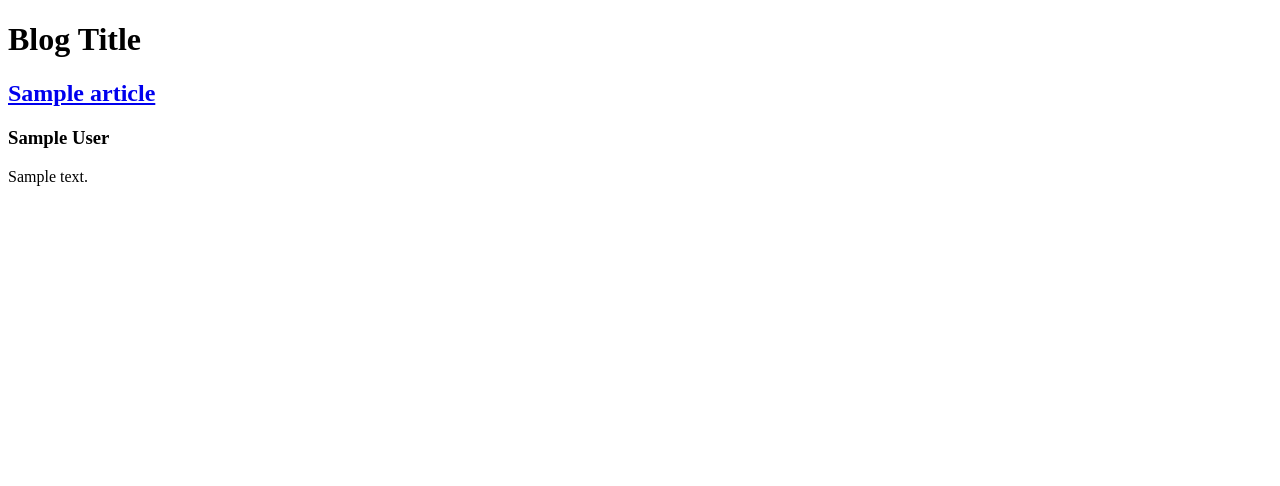
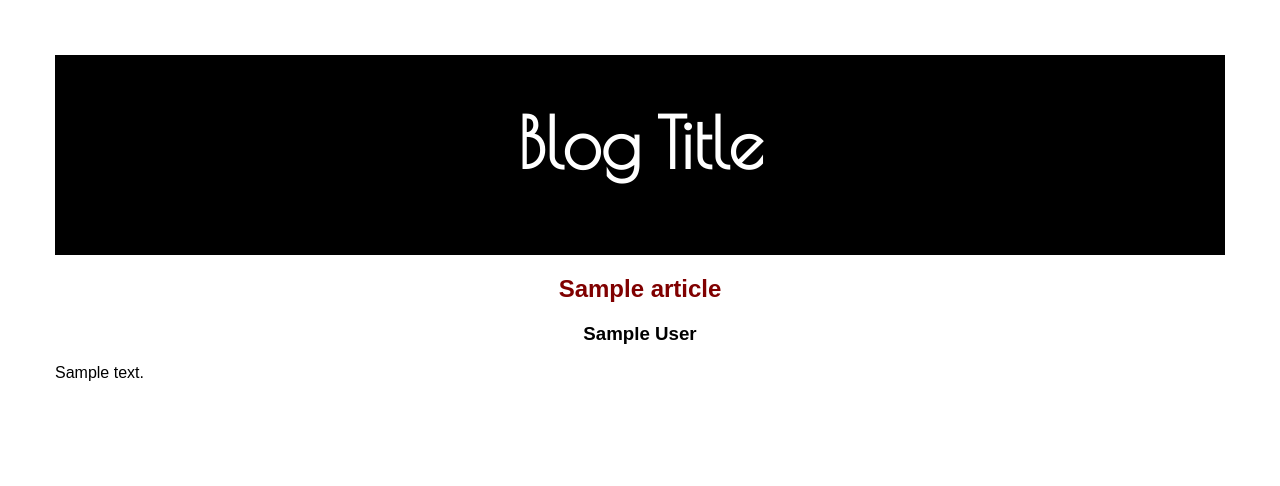
Before and after one commit to sharellb/blog, a PHP site: page / in a window 1280 px wide. Shown: the top 486 px of the page. Run offline with PHP 8.4, Linux system fonts and the light colour scheme; tables that the repository leaves empty or names only in its code hold one stand-in row (values such as "Sample post").

Commit message:
Added styling

```diff
--- /dev/null
+++ b/css/style.css
@@ -0,0 +1,113 @@
+
+/* GENERAL*/
+
+body {
+	font-family: sans-serif;
+	text-align: center;
+	margin: 0 0 100px;
+	padding: 55px;
+}
+
+
+a {
+	text-decoration:none;
+}
+/* ARTICLES */
+article p {
+	text-align: justify;
+}
+
+article {
+	top-padding: 210px;
+}
+/* HEADER */
+
+header {
+	font-family: 'Poiret One', cursive;
+	border-bottom: #800000;
+	text-align: center;
+	left: 0;
+	top: 0;
+	width: 100%;
+	overflow:hidden;
+	height: 200px;
+}
+
+
+
+
+/****** NAVIGATION *******/
+/*
+nav {
+  background: none;
+  float: right;
+  font-size: 1.125em;
+  margin-right: 5%;
+  text-align: right;
+  width: 45%;
+}
+
+nav ul {
+  list-style: none;
+  margin: 0 10px;
+  padding: 0;
+}
+
+nav li {
+  display:inline-block;
+}
+
+nav a {
+  font-weight: 800;
+  padding: 15px 10px;
+}
+*/
+/****** FOOTER ******/
+/*footer {
+	font-family: 'Poiret One', cursive;
+	text-align: center;
+	position: absolute;
+	left: 0;
+	bottom: 0;
+	width: 100%;
+	overflow:hidden;
+}*/
+
+h1 {
+	font-size: 70px;
+}
+/****** COLORS ******/
+/*white body */
+body {
+	background-color: #fff;
+	color: #000;
+}
+/*black header */
+header {
+	background-color: #000;
+	color: #fff;
+}
+
+/*header color white */
+header h1 {
+	color: #fff;
+}
+
+/*links maroon */
+a {
+	color: #800000;
+}
+
+/* links white for navigation */
+nav a {
+	color: #fff;
+}
+
+/*footer {
+	background-color: #000;
+	color: #fff;
+}*/
+
+h3, h2, h1{
+	color: #000;
+}
--- /dev/null
+++ b/inc/footer.php
@@ -0,0 +1,5 @@
+<footer>
+	<!-- 2014 Sharell Bryant -->
+</footer>
+</body>
+</html>
--- /dev/null
+++ b/inc/header.php
@@ -0,0 +1,17 @@
+<html>
+<head>
+	<link rel="stylesheet"  href="css/style.css">
+	<link href='http://fonts.googleapis.com/css?family=Poiret+One|Cinzel+Decorative:400,700' rel='stylesheet' type='text/css'>
+	<title>Blog</title>
+</head>
+<body>
+	<header>
+		<h1>Blog Title</h1>
+<!-- 		<nav>
+			<ul>
+				<li><a href="/blog">Home</a></li>
+				<li><a href="/blog/about.php">About</a></li>
+				<li><a href="/blog/contact.php">Contact</a></li>
+			</ul>
+		</nav> -->
+	</header>
--- a/index.php
+++ b/index.php
@@ -1,8 +1,8 @@
 <!DOCTYPE html>
-<html>
-<body>
-<h1>Blog Title</h1>
+
 <?php
+
+	include('inc/header.php');
 	$localhost = 'localhost';
 	$username = 'root';
 	$password = '';
@@ -14,20 +14,21 @@
 
 	if ($connection) {
 		$db_selected = mysql_select_db("sharell_blog");
-		$result = mysql_query('SELECT * FROM articles');
+		$result = mysql_query('SELECT * FROM articles ORDER BY id DESC');
 
   		if($result === FALSE) {
     		die(mysql_error());
 		}
 
 			while ($row = mysql_fetch_array($result)) {
+				echo '<article>';
 				echo '<h2><a href="/blog/article.php?id=' . $row['id'] . '">' . $row['title'] . '</a><br/></h2>';
 				echo '<h3>' . $row['author'] . '<br/></h3>';
 				echo '<p>' . $row['body'] . '<br/><p>';
 				echo '<br/>';
+				echo '</article>';
 			}
 		mysql_close($connection);
 	}
+	include('inc/footer.php');
 ?>
-</body>
-</html>
```
Also changed, not shown: article.php (+6 -6 lines), about.php (added), contact.php (added).
